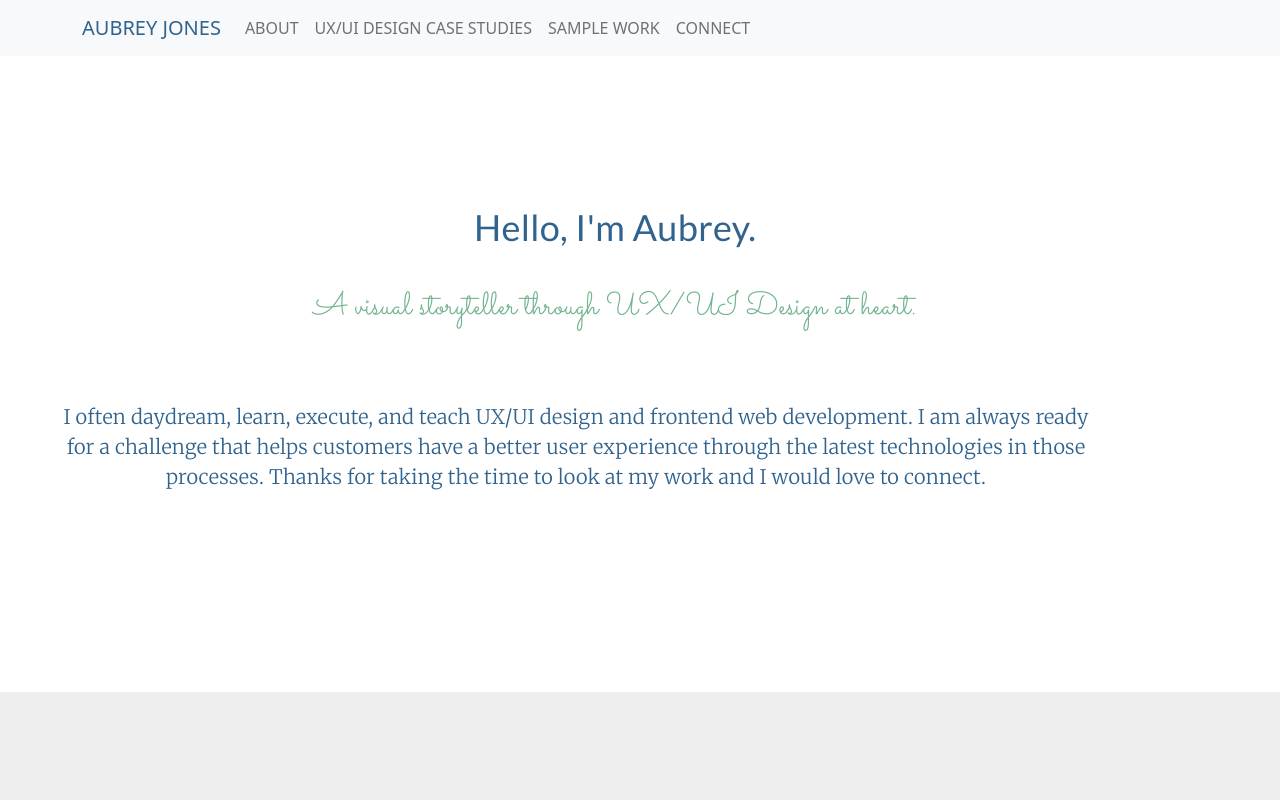
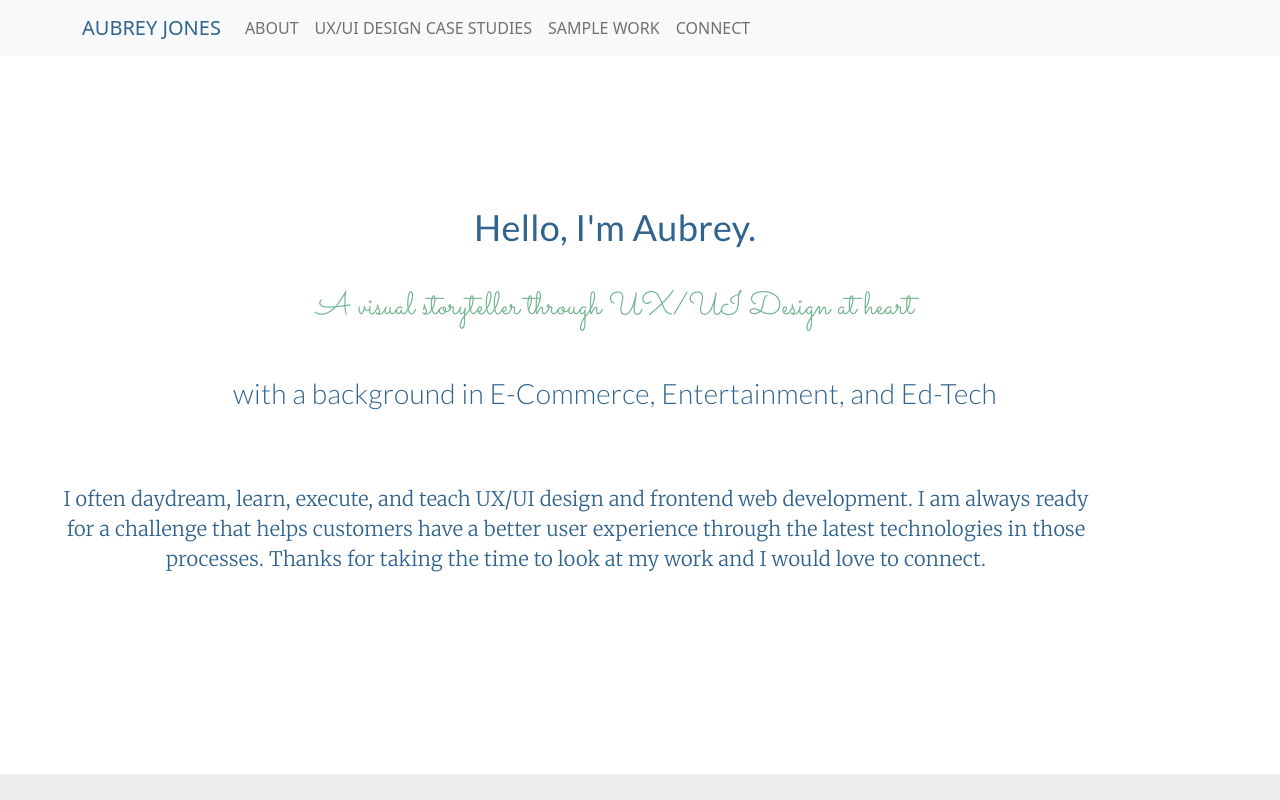
Before and after one commit to aubreyjonescreatives/ux-ui-portfolio, a React (Create React App) app: page / in a window 1280 px wide. Shown: the top 800 px of the page. Built offline with nearby package versions, Linux system fonts and the light colour scheme.

Commit message:
updated about title

```diff
--- a/src/Pages/Landing.js
+++ b/src/Pages/Landing.js
@@ -16,6 +16,9 @@ import CCPrototyping from '../Images/catwalkcompany/images/prototyping/prototypi
 import CCFinalMockups from '../Images/catwalkcompany/images/hi-fidelitywireframes/FinalMockups.png';
 import FLCINCMockup from '../Images/algebra1images/flcredesign.png';
 import tshirtDesigns from '../Images/homemadegifts/tshirtdesigns.png';
+
+
+
 
 
 const aboutStyles = {
@@ -50,6 +53,8 @@ const headerStylesName = {
   }
 
 
+
+
   const headerStylesTitle = {
     margin: '0px 100px 20px 50px',
     paddingTop: '10px',
@@ -59,6 +64,16 @@ const headerStylesName = {
     textAlign: 'center'
 
     }
+
+    const headerStylesBackground = {
+      margin: '40px 100px 20px 50px',
+      color: '#30638E',
+      fontSize: '28px',
+      fontFamily: 'Lato',
+      fontWeight: '300',
+      textAlign: 'center',
+
+      }
 
     const typeStylesIntro = {
       padding: '50px',
@@ -106,7 +121,7 @@ const allcardStyles = {
 
 const cardStyles = {
   margin: '20px auto',
-maxWidth: '400px',
+maxWidth: '450px',
 maxHeight: '500px',
 textDecoration: 'none',
 fontFamily: 'Lato',
@@ -186,8 +201,9 @@ return (
 
 <Typography sx={headerStylesName} id="aboutme">Hello, I'm Aubrey.</Typography>
 
-<Typography sx={headerStylesTitle} id="aboutme">A visual storyteller through UX/UI Design at heart.</Typography>
+<Typography sx={headerStylesTitle} id="aboutme">A visual storyteller through UX/UI Design at heart</Typography>
 
+<Typography sx={headerStylesBackground} id="aboutme">with a background in E-Commerce, Entertainment, and Ed-Tech</Typography>
 
 
 <Typography sx={typeStylesIntro}>  I often daydream, learn, execute, and
```
